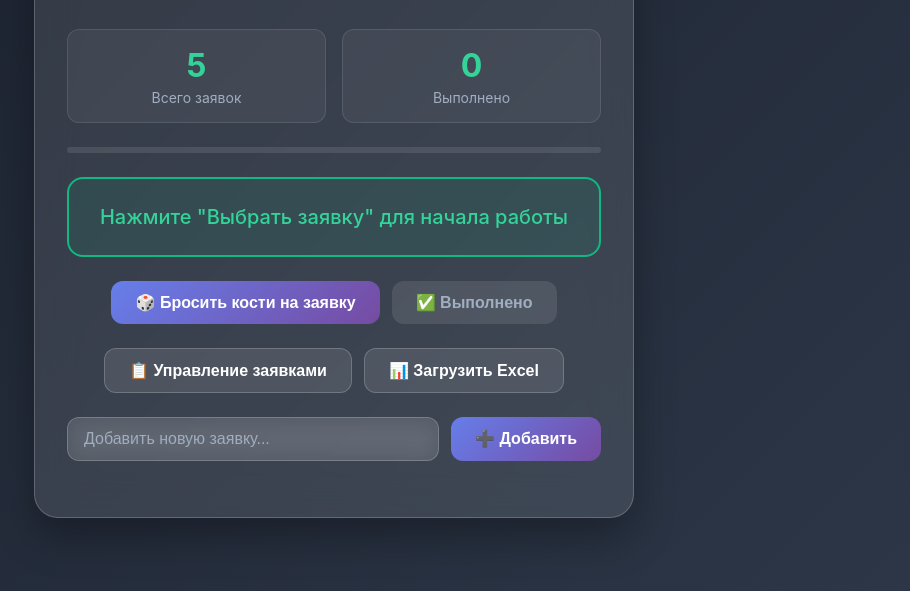
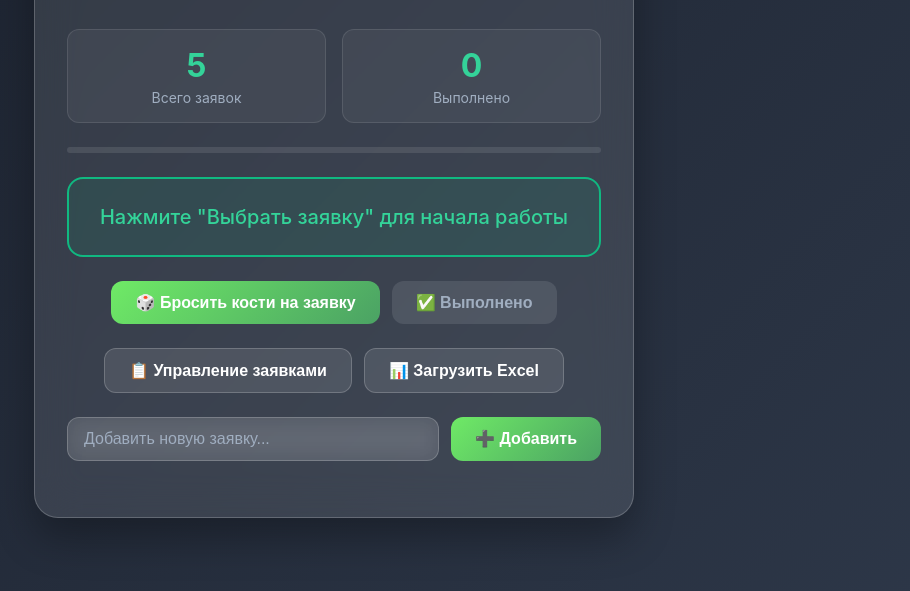
Before and after one commit to B0xxxi/RandomIssue, a website: page improved_request_randomizer.html in a window 1280 px wide. Shown: the part 209-800 px from the top of the page, without its empty margins (306-1216 px from the left). Drawn offline with Linux system fonts and the light colour scheme.

Commit message:
Another gradient color

```diff
--- a/improved_request_randomizer.html
+++ b/improved_request_randomizer.html
@@ -7,8 +7,8 @@
     <link rel="icon" type="image/png" href="https://avatars.githubusercontent.com/u/117104599?v=4">
     <style>
         :root {
-            --primary: linear-gradient(135deg, #667eea 0%, #764ba2 100%);
-            --primary-dark: linear-gradient(135deg, #5a67d8 0%, #6b46c1 100%);
+            --primary: linear-gradient(135deg, #6fea66 0%, #4ba264 100%);
+            --primary-dark: linear-gradient(135deg, #6fea66 0%, #4ba264 100%);
             --accent: #10b981;
             --accent-light: #34d399;
             --bg: linear-gradient(135deg, #1a202c 0%, #2d3748 100%);
```
